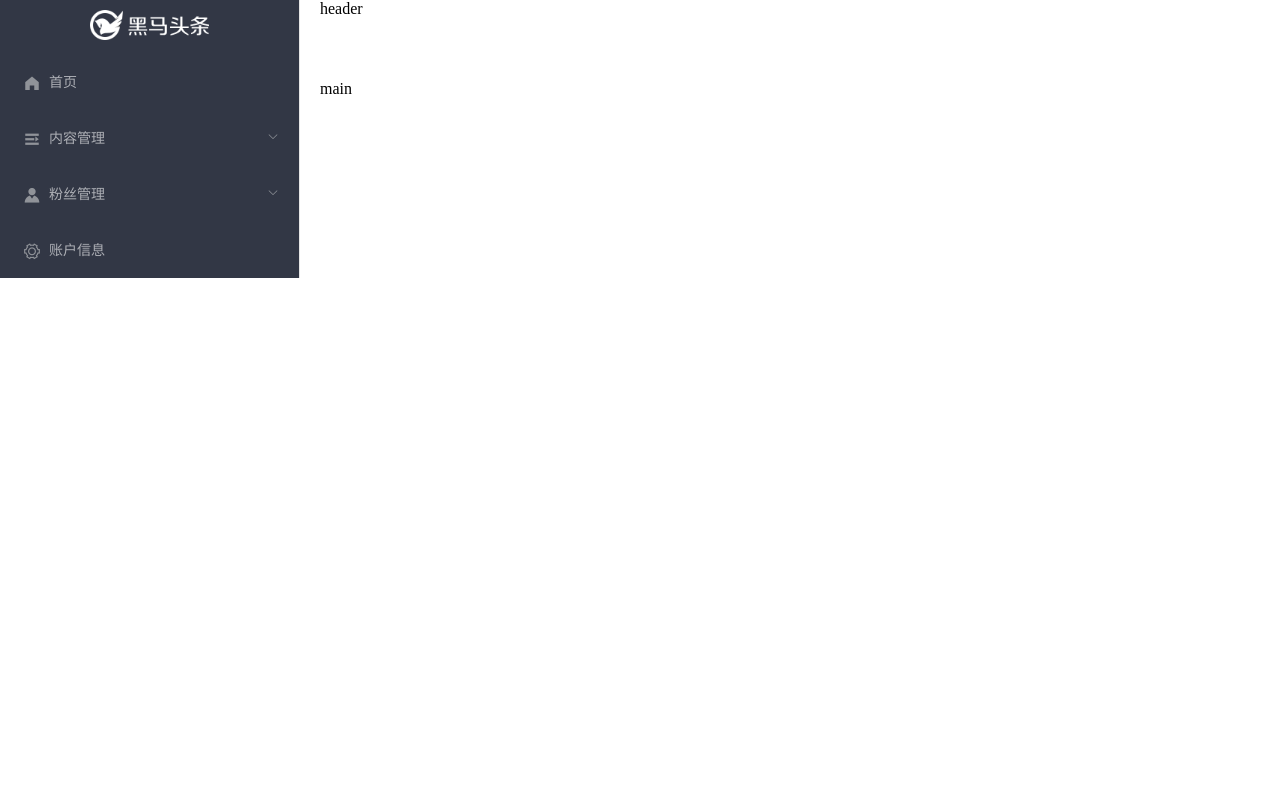
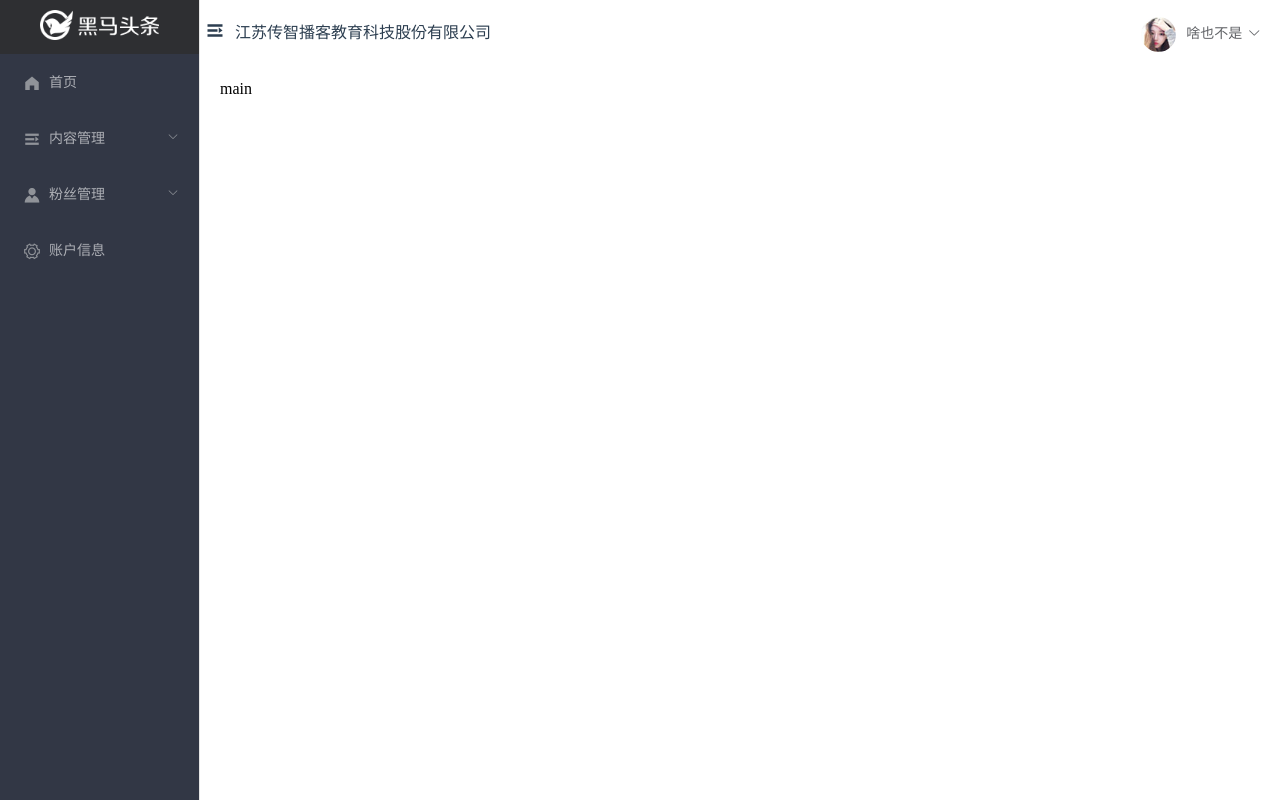
Before and after one commit to woshiyikehemiao/heima2-miao, a Vue app: page /#/home in a window 1280 px wide. Built offline with nearby package versions, Linux system fonts and the light colour scheme; sample sign-in values are in the browser's storage.

Commit message:
顶部栏样式设置

```diff
--- a/src/components/layout-aside.vue
+++ b/src/components/layout-aside.vue
@@ -1,5 +1,6 @@
 <template>
 <el-menu
+      class="menu"
       background-color=" #323745"
       text-color="#adafb5"
       active-text-color="#ffd04b">
@@ -44,11 +45,17 @@
 </script>
 
 <style lang='less' scoped>
+.menu{
+  height: 100%;
+  min-height: 100vh;
+  width: 200px;
   .logo{
+      background-color: #2e2f32;
       padding: 10px 0;
       text-align: center;
       img{
           height: 30px;
       }
   }
+}
 </style>
--- a/src/components/layout-header.vue
+++ b/src/components/layout-header.vue
@@ -1,7 +1,23 @@
 <template>
-  <div>
-      header
-  </div>
+<el-row type="flex" justify="space-between" class="row">
+  <el-col :span="8" class="col1">
+    <i class="el-icon-s-unfold"></i>
+    <span>江苏传智播客教育科技股份有限公司</span>
+  </el-col>
+  <el-col :span="3" class="col2">
+    <img src="../assets/img/avatar.jpg" alt="">
+    <el-dropdown trigger="click" class="dropdown">
+      <span class="el-dropdown-link">
+        啥也不是<i class="el-icon-arrow-down el-icon--right"></i>
+      </span>
+      <el-dropdown-menu slot="dropdown">
+        <el-dropdown-item icon="el-icon-plus">个人信息</el-dropdown-item>
+        <el-dropdown-item icon="el-icon-circle-plus">git地址</el-dropdown-item>
+        <el-dropdown-item icon="el-icon-circle-plus-outline">退出</el-dropdown-item>
+      </el-dropdown-menu>
+    </el-dropdown>
+  </el-col>
+</el-row>
 </template>
 
 <script>
@@ -10,6 +26,28 @@
 }
 </script>
 
-<style>
-
+<style lang="less" scoped>
+.row{
+  margin: 0 -15px;
+  padding: 15px 0;
+  height: 35px;
+  line-height: 35px;
+  .col1{
+    color: #2c3e50;
+    font-size: 16px;
+    i{
+      font-size: 20px;
+      margin-right: 10px;
+    }
+  }
+  .col2{
+    img{
+      vertical-align: middle;
+      width: 35px;
+      height: 35px;
+      border-radius: 50%;
+      margin-right: 10px;
+    }
+  }
+}
 </style>
--- a/src/views/home/index.vue
+++ b/src/views/home/index.vue
@@ -1,6 +1,6 @@
 <template>
 <el-container>
-<el-aside>
+<el-aside style="width:200px" class="aside">
 <layout-aside></layout-aside>
 </el-aside>
 <el-container>
@@ -20,6 +20,8 @@
 }
 </script>
 
-<style>
-
+<style lang="less" scoped>
+.aside{
+    overflow: hidden;
+}
 </style>
```
Lines whose indentation alone changed are shown as unchanged.
